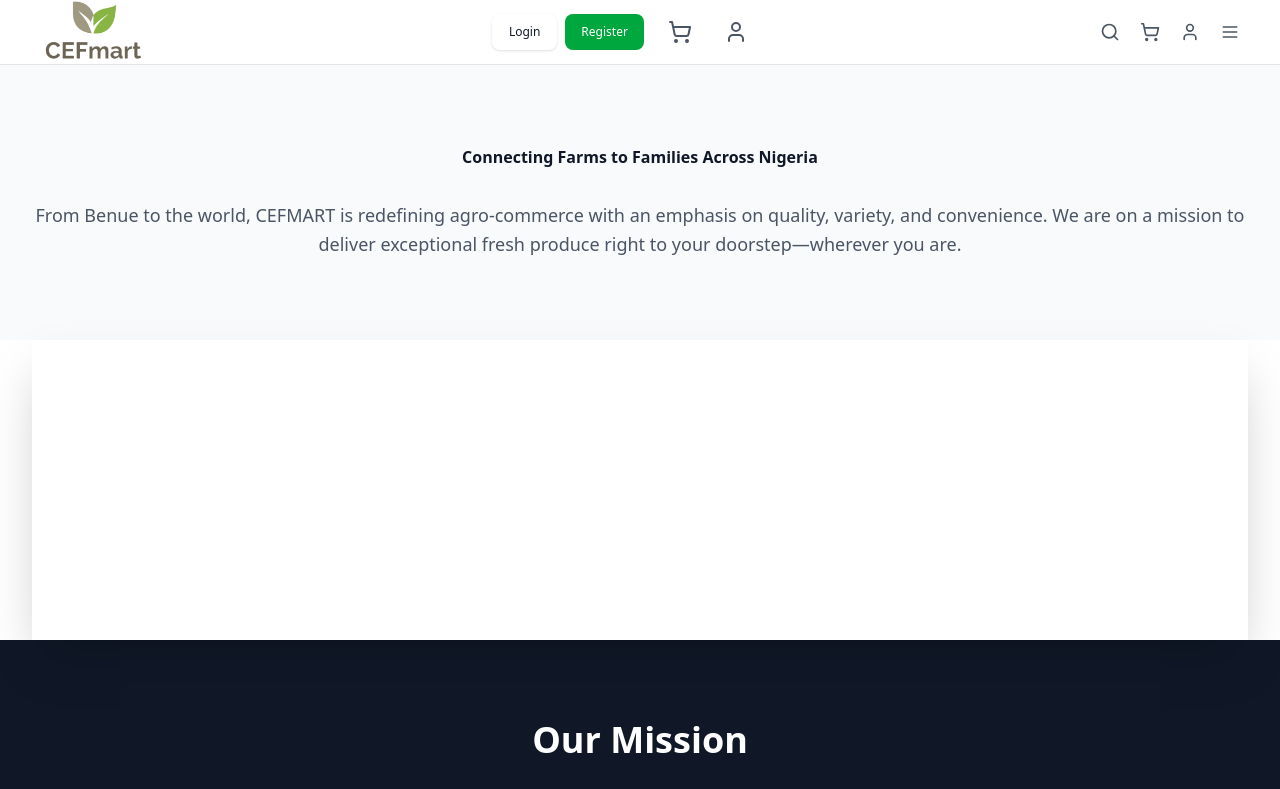
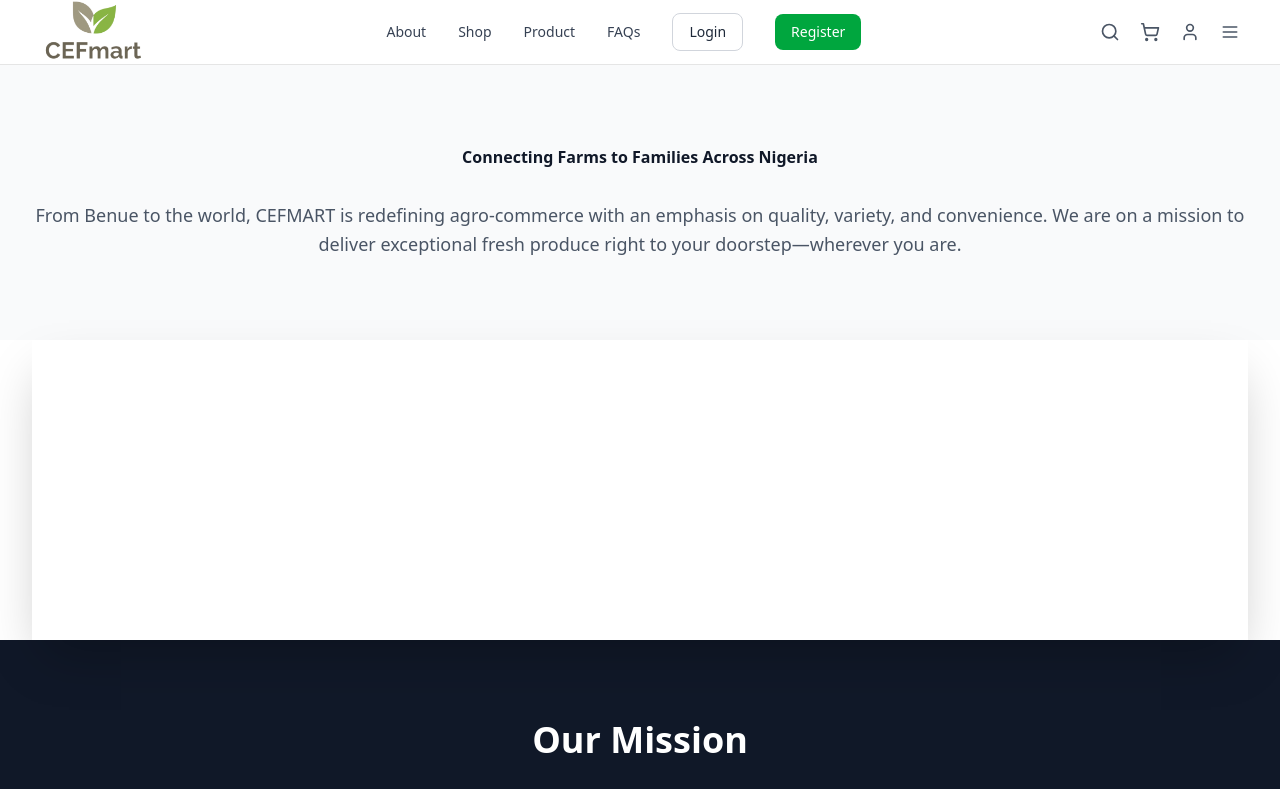
Before and after one commit to adekemsontersamuel/cefmart---, a Next.js app: page /about in a window 1280 px wide. Shown: the top 789 px of the page. Built offline with nearby package versions, Linux system fonts and the light colour scheme.

Commit message:
Update header navigation and include generated build outputs

```diff
--- a/src/components/Header.tsx
+++ b/src/components/Header.tsx
@@ -1,4 +1,4 @@
-import React, { useState, useEffect, useRef } from "react";
+import React, { useState, useEffect } from "react";
 import { useRouter as useNextRouter } from "next/router";
 import { useRouterStateSafe } from "../utils/router";
 import {
@@ -6,13 +6,11 @@ import {
   User,
   Search,
   Menu,
-  Heart,
   Phone,
   Clock,
   Mail,
   ChevronRight,
   X,
-  ChevronDown,
   // Agricultural Icons
   Carrot,
   Apple,
@@ -23,39 +21,6 @@ import {
   Tractor,
   ShoppingBasket,
 } from "lucide-react";
-
-// --- Mock UI Components (Required for standalone execution) ---
-const Button = ({
-  children,
-  variant = "default",
-  size = "md",
-  className = "",
-  onClick,
-}: any) => {
-  const baseStyle =
-    "inline-flex items-center justify-center rounded-md font-medium transition-colors focus-visible:outline-none focus-visible:ring-1 focus-visible:ring-ring disabled:pointer-events-none disabled:opacity-50";
-  const variants = {
-    default: "bg-cyan-600 text-white hover:bg-cyan-700 shadow",
-    outline:
-      "border border-input bg-transparent shadow-sm hover:bg-gray-100 hover:text-gray-900",
-    ghost: "hover:bg-gray-100 hover:text-gray-900",
-  };
-  const sizes = {
-    sm: "h-8 rounded-md px-3 text-xs",
-    md: "h-9 px-4 py-2",
-    icon: "h-9 w-9",
-  };
-  return (
-    <button
-      onClick={onClick}
-      className={`${baseStyle} ${
-        variants[variant as keyof typeof variants] || variants.default
-      } ${sizes[size as keyof typeof sizes] || sizes.md} ${className}`}
-    >
-      {children}
-    </button>
-  );
-};
 
 const Badge = ({ children, className = "" }: any) => (
   <div
@@ -192,11 +157,8 @@ export const Header: React.FC<HeaderProps> = ({
 }) => {
   const nextRouter = useNextRouter();
   const router = useRouterStateSafe();
-  const [isCategoryOpen, setIsCategoryOpen] = useState(false);
-  const [activeCategory, setActiveCategory] = useState<number | null>(null);
   const [isMobileMenuOpen, setIsMobileMenuOpen] = useState(false);
   const [isMobileSearchOpen, setIsMobileSearchOpen] = useState(false);
-  const categoryRef = useRef<HTMLDivElement>(null);
 
   const mapPageToPath = (p: Page) => {
     switch (p) {
@@ -230,8 +192,6 @@ export const Header: React.FC<HeaderProps> = ({
   };
 
   const doNavigate = (p: Page) => {
-    setIsCategoryOpen(false);
-    setActiveCategory(null);
     setIsMobileMenuOpen(false);
     setIsMobileSearchOpen(false);
 
@@ -251,24 +211,6 @@ export const Header: React.FC<HeaderProps> = ({
     // Last resort: use provided navigate prop
     if (navigateTo) navigateTo(p);
   };
-
-  // Close dropdown when clicking outside
-  useEffect(() => {
-    const handleClickOutside = (event: MouseEvent) => {
-      if (
-        categoryRef.current &&
-        !categoryRef.current.contains(event.target as Node)
-      ) {
-        setIsCategoryOpen(false);
-        setActiveCategory(null);
-      }
-    };
-
-    document.addEventListener("mousedown", handleClickOutside);
-    return () => {
-      document.removeEventListener("mousedown", handleClickOutside);
-    };
-  }, []);
 
   useEffect(() => {
     const handleResize = () => {
@@ -323,75 +265,60 @@ export const Header: React.FC<HeaderProps> = ({
               />
             </button>
 
-            {/* Search Bar (Desktop) */}
-            <div className="mx-8 hidden max-w-2xl flex-1 md:block">
-              <div className="relative">
-                <input
-                  type="text"
-                  placeholder="Search products..."
-                  className="w-full pl-4 pr-12 py-3 bg-white border border-gray-300 rounded-md focus:ring-2 focus:ring-cyan-500 focus:border-transparent"
-                />
-                <button className="absolute right-2 top-1/2 transform -translate-y-1/2 p-2 text-gray-400 hover:text-gray-600">
-                  <Search className="h-5 w-5" />
+            {/* Desktop Nav List */}
+            <nav className="hidden flex-1 justify-center md:flex">
+              <ul className="flex items-center gap-8 text-sm">
+                <li>
+                  <button
+                    onClick={() => doNavigate("about")}
+                    className="cursor-pointer text-gray-700 transition-colors hover:text-cyan-500"
+                  >
+                    About
                   </button>
-              </div>
-            </div>
-
-            {/* Desktop Actions */}
-            <div className="hidden items-center space-x-4 md:flex">
-              {/* Login & Register Buttons */}
-              <div className="flex items-center space-x-2">
-                <Button
-                  variant="outline"
-                  size="sm"
+                </li>
+                <li>
+                  <button
+                    onClick={() => doNavigate("products")}
+                    className="cursor-pointer text-gray-700 transition-colors hover:text-cyan-500"
+                  >
+                    Shop
+                  </button>
+                </li>
+                <li>
+                  <button
+                    onClick={() => doNavigate("products")}
+                    className="cursor-pointer text-gray-700 transition-colors hover:text-cyan-500"
+                  >
+                    Product
+                  </button>
+                </li>
+                <li>
+                  <button
+                    onClick={() => doNavigate("about")}
+                    className="cursor-pointer text-gray-700 transition-colors hover:text-cyan-500"
+                  >
+                    FAQs
+                  </button>
+                </li>
+                <li>
+                  <button
                     onClick={() => doNavigate("login")}
-                  className="text-sm h-9 px-4 max-md:h-8 max-md:px-3 max-md:text-xs"
+                    className="cursor-pointer rounded-md border border-gray-300 bg-white px-4 py-2 font-medium text-gray-800 transition-colors hover:bg-gray-100"
                   >
                     Login
-                </Button>
-                <Button
-                  size="sm"
+                  </button>
+                </li>
+                <li>
+                  <button
                     onClick={() => doNavigate("register")}
-                  className="text-sm h-9 px-4 bg-green-600 hover:bg-green-700 max-md:h-8 max-md:px-3 max-md:text-xs"
+                    className="cursor-pointer rounded-md bg-green-600 px-4 py-2 font-medium text-white transition-colors hover:bg-green-700"
                   >
                     Register
-                </Button>
-              </div>
-
-              {/* Cart */}
-              {userType === "customer" && (
-                <button
-                  onClick={() => doNavigate("cart")}
-                  className="relative p-2 text-gray-600 hover:text-cyan-500 transition-colors"
-                >
-                  <ShoppingCart className="h-6 w-6" />
-                  {cartItemsCount > 0 && (
-                    <Badge className="absolute -top-1 -right-1 h-5 w-5 rounded-full bg-red-500 p-0 flex items-center justify-center text-xs text-white">
-                      {cartItemsCount}
-                    </Badge>
-                  )}
                   </button>
-              )}
-
-              {/* Wishlist */}
-              <button className="hidden p-2 text-gray-600 transition-colors hover:text-cyan-500 sm:block">
-                <Heart className="h-6 w-6" />
-              </button>
-
-              {/* User Account */}
-              <button
-                onClick={() =>
-                  doNavigate(
-                    userType === "vendor"
-                      ? "vendor-dashboard"
-                      : "customer-dashboard",
-                  )
-                }
-                className="p-2 text-gray-600 hover:text-cyan-500 transition-colors"
-              >
-                <User className="h-6 w-6" />
-              </button>
-            </div>
+                </li>
+              </ul>
+            </nav>
+            <div className="hidden w-[180px] md:block" />
 
             {/* Mobile Actions: Search, Cart, User, Hamburger */}
             <div className="flex items-center space-x-1 md:hidden">
@@ -459,51 +386,48 @@ export const Header: React.FC<HeaderProps> = ({
           )}
 
           {isMobileMenuOpen && (
-            <div className="border-t border-gray-300 py-3 md:hidden">
+            <div className="border-t border-gray-300 pb-3 pt-5 md:hidden">
               <div className="grid grid-cols-2 gap-2">
                 <button
                   onClick={() => doNavigate("about")}
-                  className="rounded-md border border-gray-300 bg-white px-3 py-2 text-left text-sm text-gray-700 hover:bg-gray-50"
+                  className="cursor-pointer rounded-md border border-gray-300 bg-white px-3 py-2 text-left text-sm text-gray-700 hover:bg-gray-50"
                 >
                   About
                 </button>
                 <button
                   onClick={() => doNavigate("products")}
-                  className="rounded-md border border-gray-300 bg-white px-3 py-2 text-left text-sm text-gray-700 hover:bg-gray-50"
+                  className="cursor-pointer rounded-md border border-gray-300 bg-white px-3 py-2 text-left text-sm text-gray-700 hover:bg-gray-50"
                 >
                   Shop
                 </button>
                 <button
                   onClick={() => doNavigate("products")}
-                  className="rounded-md border border-gray-300 bg-white px-3 py-2 text-left text-sm text-gray-700 hover:bg-gray-50"
+                  className="cursor-pointer rounded-md border border-gray-300 bg-white px-3 py-2 text-left text-sm text-gray-700 hover:bg-gray-50"
                 >
                   Product
                 </button>
                 <button
                   onClick={() => doNavigate("about")}
-                  className="rounded-md border border-gray-300 bg-white px-3 py-2 text-left text-sm text-gray-700 hover:bg-gray-50"
+                  className="cursor-pointer rounded-md border border-gray-300 bg-white px-3 py-2 text-left text-sm text-gray-700 hover:bg-gray-50"
                 >
                   FAQs
                 </button>
               </div>
               <div className="mt-3 grid grid-cols-2 gap-2">
-                <Button
-                  variant="outline"
-                  size="sm"
+                <button
                   onClick={() => doNavigate("login")}
-                  className="h-9 w-full"
+                  className="cursor-pointer h-9 w-full rounded-md border border-gray-300 bg-white px-4 text-sm font-medium text-gray-800 transition-colors hover:bg-gray-100"
                 >
                   Login
-                </Button>
-                <Button
-                  size="sm"
+                </button>
+                <button
                   onClick={() => doNavigate("register")}
-                  className="h-9 w-full bg-green-600 hover:bg-green-700"
+                  className="cursor-pointer h-9 w-full rounded-md bg-green-600 px-4 text-sm font-medium text-white transition-colors hover:bg-green-700"
                 >
                   Register
-                </Button>
+                </button>
               </div>
-              <div className="mt-3 space-y-1 rounded-md border border-gray-300 bg-white p-2">
+              <div className="space-y-1 rounded-md border border-gray-300 bg-white p-2">
                 <div className="px-2 py-1 text-xs font-semibold uppercase tracking-wide text-gray-500">
                   All Categories
                 </div>
@@ -526,125 +450,6 @@ export const Header: React.FC<HeaderProps> = ({
         </div>
       </div>
 
-      {/* Navigation Bar */}
-      <div className="relative hidden border-b bg-gray-100 md:block">
-        <div className="max-w-7xl mx-auto px-4 sm:px-6 lg:px-8">
-          <div className="flex h-12 items-center">
-            {/* --- All Categories (Functional Dropdown) --- */}
-            <div className="relative" ref={categoryRef}>
-              <button
-                onClick={() => setIsCategoryOpen(!isCategoryOpen)}
-                className={`flex items-center space-x-2 bg-white px-4 py-2 rounded border transition-colors
-                  ${
-                    isCategoryOpen
-                      ? "border-cyan-500 text-cyan-600"
-                      : "hover:bg-gray-50 text-gray-700"
-                  }
-                `}
-              >
-                {isCategoryOpen ? (
-                  <X className="h-4 w-4" />
-                ) : (
-                  <Menu className="h-4 w-4" />
-                )}
-                <span className="hidden sm:inline">All Categories</span>
-                <ChevronDown
-                  className={`h-4 w-4 ml-1 transition-transform duration-200 ${
-                    isCategoryOpen ? "rotate-180" : ""
-                  }`}
-                />
-              </button>
-
-              {/* Dropdown Menu Content */}
-              {isCategoryOpen && (
-                <div className="absolute top-full left-0 mt-1 w-64 bg-white shadow-xl border border-gray-200 rounded-md z-50 overflow-visible">
-                  <div className="py-1">
-                    {CATEGORIES.map((category) => (
-                      <div
-                        key={category.id}
-                        onMouseEnter={() => setActiveCategory(category.id)}
-                        className="group static"
-                      >
-                        <button
-                          onClick={() => {
-                            doNavigate("products");
-                            setIsCategoryOpen(false);
-                          }}
-                          className="w-full text-left px-4 py-3 hover:bg-cyan-50 flex items-center justify-between group-hover:text-cyan-700 transition-colors"
-                        >
-                          <div className="flex items-center space-x-3">
-                            <category.icon className="h-4 w-4 text-gray-400 group-hover:text-cyan-600" />
-                            <span className="text-sm">{category.name}</span>
-                          </div>
-                          <ChevronRight className="h-3 w-3 text-gray-400" />
-                        </button>
-
-                        {/* Submenu (Flyout) - Amazon style */}
-                        {activeCategory === category.id && (
-                          <div className="absolute left-full top-0 w-64 h-full min-h-[300px] bg-white border border-l-0 border-gray-200 shadow-xl rounded-r-md -ml-[1px] z-50 hidden md:block">
-                            <div className="p-4">
-                              <h3 className="font-bold text-gray-800 mb-3 border-b pb-2">
-                                {category.name}
-                              </h3>
-                              <ul className="space-y-2">
-                                {category.sub.map((item, idx) => (
-                                  <li key={idx}>
-                                    <button
-                                      onClick={() => {
-                                        doNavigate("products");
-                                        setIsCategoryOpen(false);
-                                      }}
-                                      className="text-sm text-gray-600 hover:text-cyan-600 hover:translate-x-1 transition-all block w-full text-left"
-                                    >
-                                      {item}
-                                    </button>
-                                  </li>
-                                ))}
-                              </ul>
-                            </div>
-                          </div>
-                        )}
-                      </div>
-                    ))}
-                  </div>
-                </div>
-              )}
-            </div>
-            {/* --------------------------- */}
-
-            {/* Navigation Links (Kept exactly as requested) */}
-            <nav className="flex space-x-8 ml-8 max-md:hidden">
-              <button
-                onClick={() => doNavigate("home")}
-                className="text-gray-700 hover:text-cyan-500 transition-colors py-2 border-b-2 border-transparent hover:border-cyan-500"
-              >
-                Home
-              </button>
-              <button
-                onClick={() => doNavigate("about")}
-                className="text-gray-700 hover:text-cyan-500 transition-colors py-2 border-b-2 border-transparent hover:border-cyan-500"
-              >
-                About
-              </button>
-              <button
-                onClick={() => doNavigate("products")}
-                className="text-gray-700 hover:text-cyan-500 transition-colors py-2 border-b-2 border-transparent hover:border-cyan-500"
-              >
-                Shop
-              </button>
-              <button className="text-gray-700 hover:text-cyan-500 transition-colors py-2 border-b-2 border-transparent hover:border-cyan-500">
-                Product
-              </button>
-
-              <button className="text-gray-700 hover:text-cyan-500 transition-colors py-2 border-b-2 border-transparent hover:border-cyan-500">
-                FAQs
-              </button>
-
-              {/* Customer/Vendor/Admin Toggle */}
-            </nav>
-          </div>
-        </div>
-      </div>
     </header>
   );
 };
```
Lines whose indentation alone changed are shown as unchanged.
